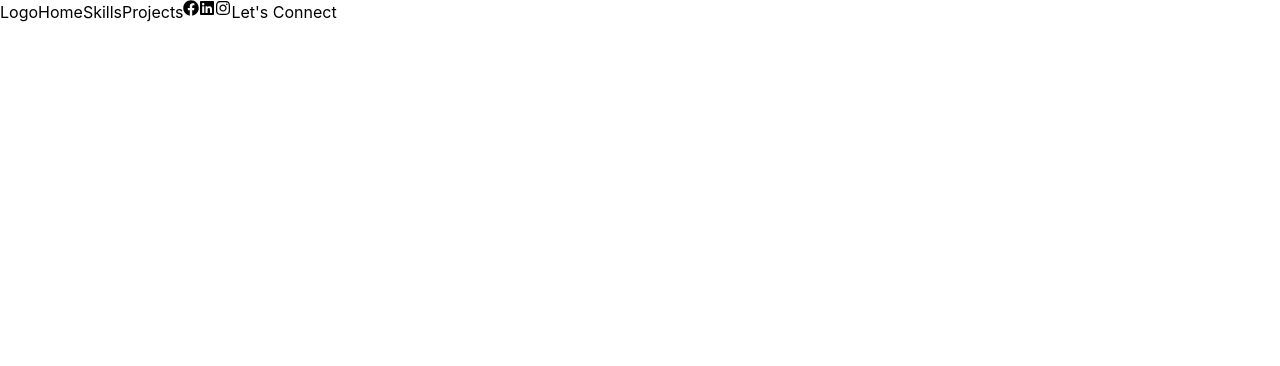
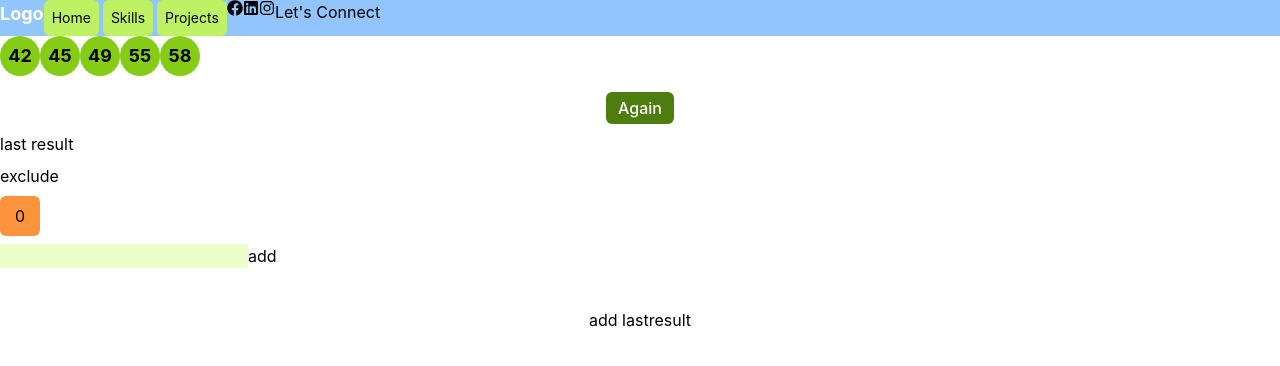
Before and after one commit to jowjaim20/portfolio_website, a React (Create React App) app: page / in a window 1280 px wide. Shown: the top 366 px of the page. Built offline with nearby package versions, Linux system fonts and the light colour scheme.

Commit message:
lotto number generator

```diff
--- a/src/App.tsx
+++ b/src/App.tsx
@@ -2,11 +2,13 @@ import React from "react";
 import logo from "./logo.svg";
 import "./App.css";
 import Navigation from "./components/Navigation";
+import NumberGenerator from "./components/Numberagenerstor";
 
 function App() {
   return (
     <div className="">
       <Navigation />
+      <NumberGenerator/>
     </div>
   );
 }
--- a/src/components/Navigation.tsx
+++ b/src/components/Navigation.tsx
@@ -3,12 +3,18 @@ import { FaBeer, FaFacebook, FaLinkedin, FaInstagram } from "react-icons/fa";
 
 const Navigation = () => {
   return (
-    <div className=" flex">
-      <div>Logo</div>
-      <div className="flex">
-        <span>Home</span>
-        <span>Skills</span>
-        <span>Projects</span>
+    <div className=" bg-blue-300 flex">
+      <div className=" text-lg font-bold text-white">Logo</div>
+      <div className="flex gap-1">
+        <span className=" p-2 text-sm bg-lime-300 rounded-md flex justify-center items-center">
+          Home
+        </span>
+        <span className=" p-2 text-sm bg-lime-300 rounded-md flex justify-center items-center">
+          Skills
+        </span>
+        <span className=" p-2 text-sm bg-lime-300 rounded-md flex justify-center items-center">
+          Projects
+        </span>
       </div>
       <div className=" flex">
         <FaFacebook />
--- /dev/null
+++ b/src/components/Numberagenerstor.tsx
@@ -0,0 +1,289 @@
+import React, { useEffect, useState, useSyncExternalStore } from "react";
+import { json } from "stream/consumers";
+interface Exclude {
+  numbers: number[];
+  chance: number;
+}
+interface LastResult {
+  week1: Exclude;
+  week2?: Exclude;
+  week3?: Exclude;
+  week4?: Exclude;
+  week5?: Exclude;
+  week6?: Exclude;
+}
+const numColor: any = {
+  1: "text-lime-50",
+  2: "text-gray-50",
+  3: "text-blue-50",
+  4: "text-amber-50",
+  5: "text-rose-50",
+  6: "text-fuchsia-50",
+  7: "text-indigo-50",
+  8: "text-teal-50",
+  9: "text-red-50",
+  10: "text-cyan-50",
+  11: "text-lime-200",
+  12: "text-gray-200",
+  13: "text-blue-200",
+  14: "text-amber-200",
+  15: "text-rose-200",
+  16: "text-fuchsia-200",
+  17: "text-indigo-200",
+  18: "text-teal-200",
+  19: "text-red-200",
+  20: "text-cyan-200",
+  21: "text-lime-500",
+  22: "text-gray-500",
+  23: "text-blue-500",
+  24: "text-amber-500",
+  25: "text-rose-500",
+  26: "text-fuchsia-500",
+  27: "text-indigo-500",
+  28: "text-teal-500",
+  29: "text-red-500",
+  30: "text-cyan-500",
+  31: "text-lime-600",
+  32: "text-gray-600",
+  33: "text-blue-600",
+  34: "text-amber-600",
+  35: "text-rose-600",
+  36: "text-fuchsia-600",
+  37: "text-indigo-600",
+  38: "text-teal-600",
+  39: "text-red-600",
+  40: "text-cyan-600",
+  41: "text-lime-700",
+  42: "text-gray-700",
+  43: "text-blue-700",
+  44: "text-amber-700",
+  45: "text-rose-700",
+  46: "text-fuchsia-700",
+  47: "text-indigo-700",
+  48: "text-teal-700",
+  49: "text-red-700",
+  50: "text-cyan-700",
+  51: "text-lime-900",
+  52: "text-gray-900",
+  53: "text-blue-900",
+  54: "text-amber-900",
+  55: "text-rose-900",
+  56: "text-fuchsia-900",
+  57: "text-indigo-900",
+  58: "text-teal-900",
+  59: "text-red-900",
+  60: "text-stone-900",
+};
+const NumWrap: React.FC<{
+  num: number;
+  include?: boolean;
+  includeAll?: boolean;
+}> = ({ num, include = true, includeAll = false }) => {
+  const id: any = num.toString();
+  return (
+    <div
+      className={`${
+        numColor[id]
+      } flex justify-center items-center text-lg font-bold rounded-full ${
+        includeAll
+          ? "  bg-pink-600"
+          : include
+          ? " bg-sky-900"
+          : " bg-purple-700"
+      } w-10 h-10 p-2`}
+    >
+      {num}
+    </div>
+  );
+};
+const NumberGenerator = () => {
+  const [lastResults, setlastResults] = useState<Exclude[]>([]);
+  const [excludeObj, setExcludeObj] = useState<Exclude>({
+    numbers: [],
+    chance: 0,
+  });
+  const [input, setInput] = useState("");
+  const [inputChance, setInputChance] = useState("");
+  const [lottoNumbers, setLottoNumbers] = useState<number[]>([]);
+  const [maxNumber, setMaxNumber] = useState<number>(59);
+  const [reload, setReload] = useState(false);
+  const [exclude, setExclude] = useState<number[]>([]);
+  const game = [42, 45, 49, 55, 58];
+
+  const generate = (percent?: number) => {
+    const mul = percent ? percent : maxNumber;
+    const number = Math.floor(Math.random() * mul) + 1;
+    return number;
+  };
+  const handleExclude = (lastResults: Exclude[]) => {
+    //const data = [{ numbers: [20, 21, 22, 23, 24], chance: 50 }];
+    const forExcude = lastResults
+      .map((data) => data.numbers.filter((num) => data.chance >= generate(100)))
+      .flat();
+    // setlastResults(data);
+    //console.log(forExcude);
+    // const all = [];
+
+    setExclude([...forExcude]);
+    return forExcude;
+  };
+
+  useEffect(() => {
+    const data = localStorage.getItem(maxNumber.toString());
+    const data2 = data !== null ? JSON.parse(data) : [];
+    //console.log(data2);
+    setlastResults(data2);
+  }, [maxNumber]);
+
+  const handleReload = () => {
+    const excludes = handleExclude(lastResults);
+    const winningNum: number[] = [];
+    //console.log(exclude);
+    for (let i = 0; winningNum.length !== 6; i++) {
+      const all = winningNum.concat(excludes);
+      console.log(all);
+      const random = generate();
+      if (all.includes(random) && !winningNum.includes(random)) {
+        winningNum.push(random);
+      } else {
+        const num = generate(100);
+        if (num <= 10 && !winningNum.includes(random)) {
+          winningNum.push(random);
+        }
+      }
+    }
+    setExclude(excludes);
+    setLottoNumbers(winningNum);
+  };
+
+  const handleAddExclude = () => {
+    if (excludeObj.numbers.length !== 6) {
+      setExcludeObj({
+        ...excludeObj,
+        numbers: [...excludeObj.numbers, parseInt(input)],
+        chance: parseInt(inputChance),
+      });
+      setInput("");
+    }
+  };
+  const handleAddLast = (lastResults: Exclude[], excludeObj: Exclude) => {
+    const data = [...lastResults, excludeObj];
+    handleExclude(data);
+    setlastResults(data);
+    localStorage.setItem(
+      maxNumber.toString(),
+      JSON.stringify([...lastResults, excludeObj])
+    );
+    setExcludeObj({ numbers: [], chance: 0 });
+  };
+
+  const handleRemove = (chance: number) => {
+    const data = lastResults.filter((res) => chance !== res.chance);
+    console.log(data);
+    setlastResults([...data]);
+    localStorage.setItem(maxNumber.toString(), JSON.stringify([...data]));
+  };
+
+  const included = (exclude: number[], num: number) => {
+    return exclude.includes(num);
+  };
+  const includedAll = (lastResults: Exclude[], num: number) => {
+    const forExcude = lastResults
+      .map((data) => data.numbers.map((num) => num))
+      .flat();
+    return !forExcude.includes(num);
+  };
+  return (
+    <div className="flex flex-col gap-2">
+      <div className=" flex">
+        {game.map((num) => (
+          <div
+            className=" flex justify-center items-center text-lg font-bold rounded-full bg-lime-500 w-10 h-10 p-2"
+            onClick={() => setMaxNumber(num)}
+          >
+            {num}
+          </div>
+        ))}
+      </div>
+      <div className="flex gap-1">
+        {lottoNumbers.map((num) => (
+          <NumWrap
+            num={num}
+            include={included(exclude, num)}
+            includeAll={includedAll(lastResults, num)}
+          />
+        ))}
+      </div>
+      <div className=" flex justify-center items-center">
+        <button
+          className=" rounded-md bg-lime-700 px-3 py-1 text-white font-medium"
+          onClick={handleReload}
+          type="button"
+        >
+          Again
+        </button>
+      </div>
+      <div>
+        <div>last result</div>
+        {lastResults
+          .sort((a, b) => a.chance - b.chance)
+          .map((res) => (
+            <div className="flex">
+              {res.numbers.map((num) => (
+                <NumWrap num={num} />
+              ))}
+              <div className="flex justify-center items-center w-10 h-10 rounded-md bg-orange-400">
+                {res.chance}
+              </div>
+              <button
+                className=" bg-red-600 flex justify-center items-center w-10 h-10 rounded-full text-white"
+                onClick={() => handleRemove(res.chance)}
+              >
+                x
+              </button>
+            </div>
+          ))}
+      </div>
+
+      <div>exclude</div>
+      {
+        <div className="flex">
+          {excludeObj.numbers.map((num) => (
+            <NumWrap num={num} />
+          ))}
+          <div className="flex justify-center items-center w-10 h-10 rounded-md bg-orange-400">
+            {excludeObj.chance}
+          </div>
+        </div>
+      }
+      <div className="flex">
+        <input
+          className=" bg-lime-100 max-w-lg"
+          min={0}
+          type="number"
+          value={input.toString()}
+          onChange={(e) => setInput(e.target.value)}
+        />
+
+        <button type="button" onClick={handleAddExclude}>
+          add
+        </button>
+      </div>
+      <input
+        min={0}
+        type="number"
+        value={inputChance}
+        onChange={(e) => setInputChance(e.target.value)}
+      />
+
+      <button
+        type="button"
+        onClick={() => handleAddLast(lastResults, excludeObj)}
+      >
+        add lastresult
+      </button>
+    </div>
+  );
+};
+
+export default NumberGenerator;
```
